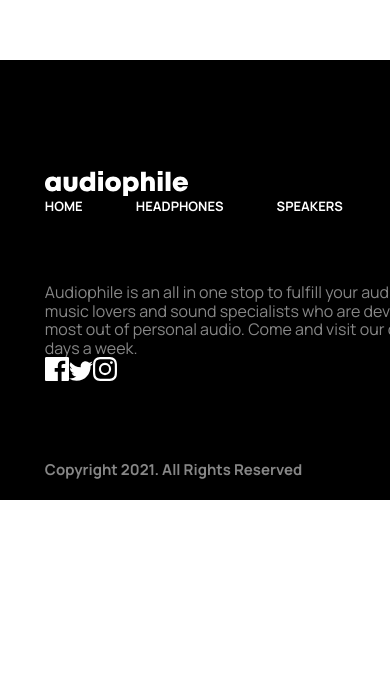
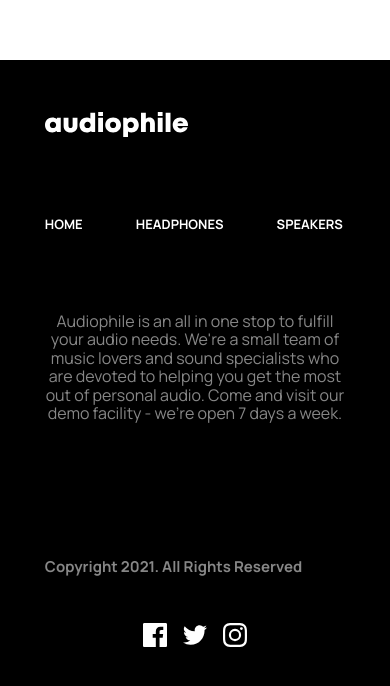
Before and after one commit to alewilliam789/audiophile-ecommerce-website, a Next.js app: page / in a window 390 px wide. Shown: the part 1073-1759 px from the top of the page. Before the commit the page ends 1573 px from the top, so only its background shows below. Built offline with nearby package versions, Linux system fonts and the light colour scheme.

Commit message:
Style footer for both desktop and tablet screens

```diff
--- a/src/components/Footer/index.tsx
+++ b/src/components/Footer/index.tsx
@@ -1,7 +1,11 @@
+'use client'
+
 import Image from 'next/image';
 
 
 import Navbar from '../Navbar';
+
+import useScreenWidth from '@/hooks/useScreenWidth';
 
 import audiophileLogo from '../../assets/shared/desktop/logo.svg';
 import facebookLogo from '../../assets/shared/desktop/icon-facebook.svg';
@@ -12,32 +16,47 @@ import styles from './styles.module.scss';
 
 
 
+
 export default function Footer(){
+
+    const width = useScreenWidth();
+
+    function SocialMediaLinks(){
         return (
             <>
-            <footer className={styles.footer}>
-                <div className={`${styles['footer-container']}`}>
-                    <section className='flex justify-between flex-wrap'>
-                        <Image priority src={audiophileLogo} alt='Audiophile Logo' />
+                <div className={`${styles['l-flex--social-links']} ${styles['l-grid__item--social-links']}`}>
+                            <Image priority src={facebookLogo} alt='Check out our Facebook'/>
+                            <Image priority src={twitterLogo} alt='Check out our Twitter'/>
+                            <Image priority src={instagramLogo} alt='Check out our Instagram'/>
+                </div>
+            </>
+        )
+    }
+
+
+
+
+    return (
+        <>
+            <footer className={`${styles[`c-footer`]} ${styles['c-footer--primary']} ${styles['l-flex--footer']}`}>
+                <div className={`${styles['c-footer__content']} ${styles['l-grid']}`}>
+                    <Image priority className={`${styles['c-audiophile-logo']}`} src={audiophileLogo} alt='Audiophile Logo' />
+                    <div className={`${styles['c-navbar']} ${styles['l-grid__item--nav']}`}>
                         <Navbar />
-                    </section>
-                    <section className={`flex justify-between`}>
-                            <p>
+                    </div>
+                    <p className={`${styles['l-grid__item--footer-text']}`}>
                         Audiophile is an all in one stop to fulfill your
                         audio needs. We're a small team of music lovers
                         and sound specialists who are devoted to helping
                         you get the most out of personal audio. Come and
                         visit our demo facility - we're open 7 days a week.
                     </p>
-                            <div className={`flex ${styles['footer-social-media-container']}`}>
-                                <Image priority src={facebookLogo} alt='Check out our Facebook'/>
-                                <Image priority src={twitterLogo} alt='Check out our Twitter'/>
-                                <Image priority src={instagramLogo} alt='Check out our Instagram'/>
-
+                    {width>=1300 && <SocialMediaLinks />}
+                    <div className={`${styles['c-subcontainer']} ${styles['l-flex--mobile']} ${styles['l-grid__item']}`}>
+                        <sub>Copyright 2021. All Rights Reserved</sub>
+                        {(width <= 1300 && width>=768) && <SocialMediaLinks />}
                     </div>
-                    </section>
-                    <sub>Copyright 2021. All Rights Reserved</sub>
-
+                    {width <768 && <SocialMediaLinks />}
                 </div>
             </footer>
         </>
--- a/src/components/Footer/styles.module.scss
+++ b/src/components/Footer/styles.module.scss
@@ -1,26 +1,112 @@
 
-.footer {
+.c-footer {
     height: 365px;
-    color: var(--theme-color1);
-    background-color: var(--theme-color2);
-    padding-top: 75px;
-}
 
-.footer-container {
-    width: 77%;
-    margin: 0px auto;
-
-    section {
-        margin-top: 36px;
-        margin-bottom: 69px;
+    @include mixins.media-query(tablet){
+        height: 400px;
     }
 
-    p {
-        width: 570px;
+    @include mixins.media-query(mobile){
+        height: 654px;
     }
 }
 
-.footer-social-media-container {
+.c-footer--primary {
+    color: var(--theme-color1);
+    background-color: var(--theme-color2);
+}
+
+.c-footer__content {
+    width: var(--content-width);
+    padding-top: 75px;
+
+    @include mixins.media-query(tablet){
+        padding-top: 57px;
+    }
+
+    @include mixins.media-query(mobile){
+        padding-top: 52px;
+    }
+}
+
+.c-navbar {
+    @include mixins.media-query(tablet){
+        margin-bottom: 32px;
+    }
+}
+
+.c-audiophile-logo {
+    @include mixins.media-query(desktop){
+        margin-bottom: 36px;
+    }
+
+    @include mixins.media-query(tablet){
+        margin-bottom: 32px;
+    }
+}
+
+
+
+.c-subcontainer {
+    @include mixins.media-query(desktop){
+        margin-top: 56px;
+    }
+
+    @include mixins.media-query(tablet){
+        margin-top: 80px;
+    }
+}
+
+.l-grid {
+    display: grid;
+    grid-template-columns: 575px 1fr;
+    min-width: fit-content;
+    align-items: start;
+
+    @include mixins.media-query(tablet){
+        grid-template-columns: var(--content-width);
+        min-width: fit-content;
+    }
+
+    @include mixins.media-query(mobile){
+        text-align: center;
+        grid-template-columns: var(--content-width);
+        justify-content: center;
+        gap: 48px;
+    }
+}
+
+.l-grid__item--nav {
+    justify-self: end;
+    align-self: start;
+
+    @include mixins.media-query(tablet){
+        justify-self: start;
+    }
+}
+
+.l-grid__item--social-links {
+    align-self: end;
+    justify-self: end;
+
+    @include mixins.media-query(mobile){
+        justify-self: center;
+        align-self: center;
+    }
+}
+
+.l-flex--footer {
+    @include mixins.flex;
+    align-items: start;
+    justify-content: center;
+}
+
+.l-flex--social-links {
+    @include mixins.flex;
     gap: 16px;
-    align-self: end;
 }
+
+.l-flex--mobile {
+    @include mixins.flex;
+    justify-content: space-between;
+}
```
Lines whose indentation alone changed are shown as unchanged.
